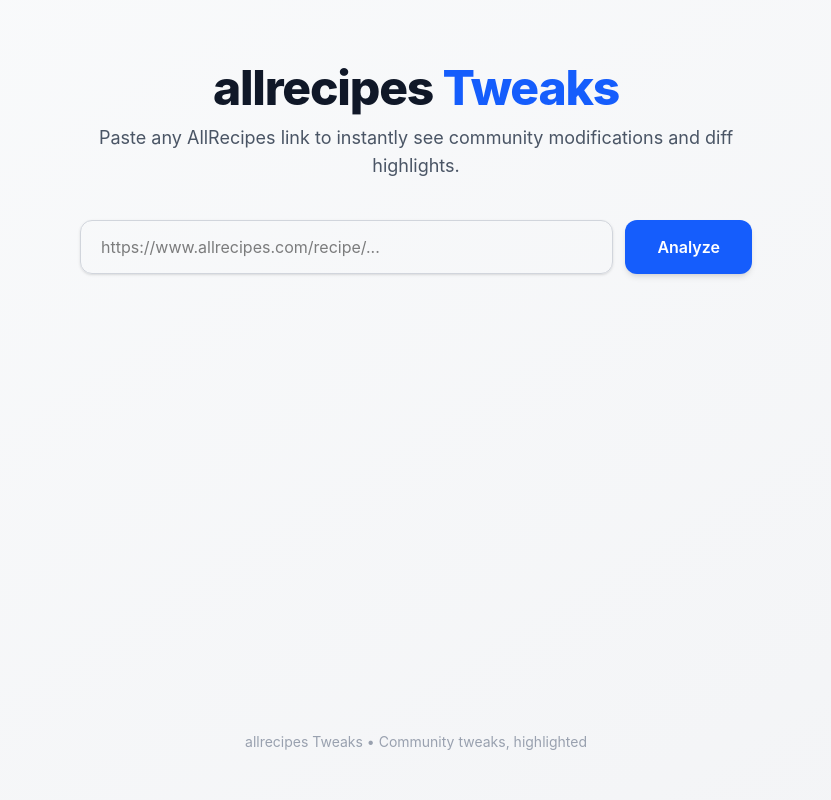
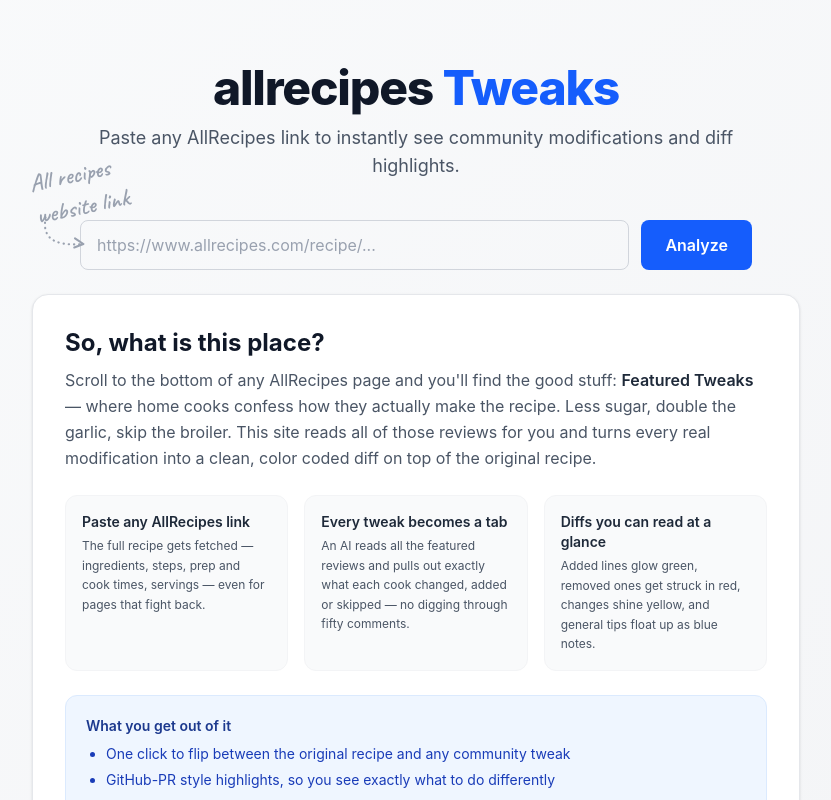
Before and after one commit to binaryrishabh/PlankRecipe, a React (Vite) app in the folder Frontend/: page / in a window 1280 px wide. Shown: the top 800 px of the page, without its empty margins (224-1055 px from the left). Built offline with nearby package versions, Linux system fonts and the light colour scheme; no server answers.

Commit message:
feat(frontend): added the summary about the website and a tag to the link

```diff
--- a/Frontend/index.html
+++ b/Frontend/index.html
@@ -2,6 +2,9 @@
 <html lang="en">
   <head>
     <meta charset="UTF-8" />
+    <link rel="preconnect" href="https://fonts.googleapis.com" />
+    <link rel="preconnect" href="https://fonts.gstatic.com" crossorigin />
+    <link href="https://fonts.googleapis.com/css2?family=Caveat:wght@600;700&display=swap" rel="stylesheet" />
     <link rel="icon" type="image/svg+xml" href="/tweak.png" />
     <meta name="viewport" content="width=device-width, initial-scale=1.0" />
     <title>Allrecipes Tweaks</title>
--- a/Frontend/src/App.tsx
+++ b/Frontend/src/App.tsx
@@ -4,27 +4,27 @@
 import { useRecipeStore } from '@/store/recipeStore';
 import { ErrorBoundary } from '@/components/ErrorBoundary';
 import { RecentRecipes } from '@/components/RecentRecipes';
+import { SiteIntro } from '@/components/SiteIntro';
 
 // split into AppContent so the error boundary can actually catch hooks crashing
 function AppContent() {
   const { loading } = useRecipeStore();
-
   return (
     <div className="min-h-screen bg-linear-to-br from-gray-50 to-gray-100 flex flex-col items-center pt-16 px-4 pb-12">
       <header className="text-center mb-10 max-w-2xl">
         <h1 className="text-4xl md:text-5xl font-extrabold tracking-tight text-gray-900 mb-3">
-          allrecipes   <span className="text-blue-600">Tweaks</span>
+          allrecipes <span className="text-blue-600">Tweaks</span>
         </h1>
         <p className="text-lg text-gray-600">
           Paste any AllRecipes link to instantly see community modifications and diff highlights.
         </p>
       </header>
-
       <main className="w-full flex flex-col items-center gap-6">
         <UrlInputForm />
         <RecentRecipes />
+        {/* fills the blank space for first timers, hides itself once they interact */}
+        <SiteIntro />
         <ErrorDisplay />
-
         {loading && (
           <div className="mt-12 flex flex-col items-center gap-4 animate-pulse">
             <div className="w-12 h-12 border-4 border-blue-600 border-t-transparent rounded-full animate-spin" />
@@ -32,10 +32,8 @@
             <p className="text-gray-400 text-sm">This may take a few seconds depending on AllRecipes.</p>
           </div>
         )}
-
         <RecipeResults />
       </main>
-
       <footer className="mt-auto pt-12 text-sm text-gray-400">
         allrecipes Tweaks &bull; Community tweaks, highlighted
       </footer>
--- /dev/null
+++ b/Frontend/src/components/SiteIntro.tsx
@@ -0,0 +1,64 @@
+import { useRecipeStore } from '@/store/recipeStore';
+
+// the friendly "what is this place" block that fills the empty homepage.
+// it shows up for anyone who hasnt interacted yet, and gets out of the way
+// the moment they analyze a link or open a saved recipe — the store flips
+// explainerDismissed inside loadBundle, which both actions go through
+export function SiteIntro() {
+  const { explainerDismissed } = useRecipeStore();
+  if (explainerDismissed) return null;
+
+  return (
+    <section className="w-full max-w-3xl">
+      <div className="bg-white border border-gray-200 rounded-2xl shadow-sm p-6 md:p-8">
+        <h2 className="text-2xl font-bold text-gray-900 mb-2">So, what is this place?</h2>
+        <p className="text-gray-600 leading-relaxed mb-6">
+          Scroll to the bottom of any AllRecipes page and you'll find the good stuff:{' '}
+          <span className="font-semibold text-gray-800">Featured Tweaks</span> — where home cooks
+          confess how they actually make the recipe. Less sugar, double the garlic, skip the
+          broiler. This site reads all of those reviews for you and turns every real modification
+          into a clean, color coded diff on top of the original recipe.
+        </p>
+
+        <div className="grid gap-4 md:grid-cols-3 mb-6">
+          <div className="rounded-xl border border-gray-100 bg-gray-50 p-4">
+            <p className="font-semibold text-gray-800 text-sm mb-1">Paste any AllRecipes link</p>
+            <p className="text-xs text-gray-600 leading-relaxed">
+              The full recipe gets fetched — ingredients, steps, prep and cook times, servings —
+              even for pages that fight back.
+            </p>
+          </div>
+          <div className="rounded-xl border border-gray-100 bg-gray-50 p-4">
+            <p className="font-semibold text-gray-800 text-sm mb-1">Every tweak becomes a tab</p>
+            <p className="text-xs text-gray-600 leading-relaxed">
+              An AI reads all the featured reviews and pulls out exactly what each cook changed,
+              added or skipped — no digging through fifty comments.
+            </p>
+          </div>
+          <div className="rounded-xl border border-gray-100 bg-gray-50 p-4">
+            <p className="font-semibold text-gray-800 text-sm mb-1">Diffs you can read at a glance</p>
+            <p className="text-xs text-gray-600 leading-relaxed">
+              Added lines glow green, removed ones get struck in red, changes shine yellow, and
+              general tips float up as blue notes.
+            </p>
+          </div>
+        </div>
+
+        <div className="bg-blue-50 border border-blue-100 rounded-xl p-4 md:p-5">
+          <p className="font-semibold text-blue-900 text-sm mb-2">What you get out of it</p>
+          <ul className="text-sm text-blue-800 space-y-1.5 list-disc pl-5">
+            <li>One click to flip between the original recipe and any community tweak</li>
+            <li>GitHub-PR style highlights, so you see exactly what to do differently</li>
+            <li>Everything you analyze is saved — revisit it instantly from the recent list up top</li>
+            <li>A re-scrape button on each saved recipe for when new tweaks show up</li>
+            <li>No account, no paywall. Paste a link and cook</li>
+          </ul>
+        </div>
+
+        <p className="mt-5 text-xs text-gray-400 italic">
+          Made for home cooks who read the reviews before they preheat the oven.
+        </p>
+      </div>
+    </section>
+  );
+}
--- /dev/null
+++ b/Frontend/src/components/UrlHintAnnotation.tsx
@@ -0,0 +1,39 @@
+// the tilted hand written note + dotted arrow straight from the mockup.
+// both pieces are absolute against the form wrapper (which is relative),
+// so the arrow head always lands on the input's left edge, mid height,
+// instead of floating somewhere below the box like the old version did
+export function UrlHintAnnotation() {
+  return (
+    <div
+      aria-hidden="true"
+      className="pointer-events-none select-none hidden md:block absolute inset-0"
+    >
+      {/* tilted note, hangs above and left of the url box */}
+      <p className="font-hand absolute -top-16 -left-12 w-28 -rotate-12 text-2xl font-semibold leading-snug text-gray-400">
+        All recipes website link
+      </p>
+      {/* dotted curve, head touches the input's left edge at mid height */}
+      <svg
+        viewBox="0 0 80 60"
+        fill="none"
+        className="absolute -left-10 -top-1 w-14 text-gray-400"
+      >
+        {/* round caps + tiny dashes make it look like hand drawn dots */}
+        <path
+          d="M8 2 C 4 26, 12 44, 62 40"
+          stroke="currentColor"
+          strokeWidth="3"
+          strokeLinecap="round"
+          strokeDasharray="0.5 7"
+        />
+        {/* arrow head, two short strokes so it stays sketchy */}
+        <path
+          d="M62 40 L 50 32 M62 40 L 49 45"
+          stroke="currentColor"
+          strokeWidth="3"
+          strokeLinecap="round"
+        />
+      </svg>
+    </div>
+  );
+}
--- a/Frontend/src/components/UrlInputForm.tsx
+++ b/Frontend/src/components/UrlInputForm.tsx
@@ -1,5 +1,6 @@
 import { useState, type FormEvent } from 'react';
 import { useRecipeStore } from '@/store/recipeStore';
+import { UrlHintAnnotation } from './UrlHintAnnotation';
 
 export function UrlInputForm() {
   const [url, setUrl] = useState('');
@@ -12,23 +13,27 @@
   };
 
   return (
-    <form onSubmit={handleSubmit} className="w-full max-w-2xl flex gap-3">
+    // relative wrapper so the hand drawn note can hang off the top left
+    <div className="relative w-full max-w-2xl">
+      <UrlHintAnnotation />
+      <form onSubmit={handleSubmit} className="w-full flex gap-3">
         <input
           type="url"
+          required
           value={url}
           onChange={(e) => setUrl(e.target.value)}
           placeholder="https://www.allrecipes.com/recipe/..."
-        required
+          className="flex-1 rounded-lg border border-gray-300 px-4 py-3 text-gray-800 placeholder-gray-400 focus:outline-none focus:ring-2 focus:ring-blue-500 focus:border-transparent"
           disabled={loading}
-        className="flex-1 px-5 py-3.5 text-base border border-gray-300 rounded-xl shadow-sm focus:outline-none focus:ring-2 focus:ring-blue-500 focus:border-transparent disabled:bg-gray-100 transition-all"
         />
         <button
           type="submit"
           disabled={loading}
-        className="px-8 py-3.5 bg-blue-600 text-white font-semibold rounded-xl shadow-md hover:bg-blue-700 active:scale-[0.98] disabled:opacity-60 disabled:cursor-not-allowed transition-all"
+          className="rounded-lg bg-blue-600 px-6 py-3 font-semibold text-white hover:bg-blue-700 disabled:opacity-60 disabled:cursor-not-allowed transition-colors"
         >
           {loading ? 'Analyzing...' : 'Analyze'}
         </button>
       </form>
+    </div>
   );
 }
--- a/Frontend/src/index.css
+++ b/Frontend/src/index.css
@@ -1,4 +1,9 @@
 @import "tailwindcss";
+
+/* hand writing font for the mockup annotation, caveat is loaded in index.html */
+.font-hand {
+  font-family: "Caveat", "Segoe Script", "Comic Sans MS", cursive;
+}
 
 /* Custom scrollbar for raw JSON preview */
 pre::-webkit-scrollbar {
--- a/Frontend/src/store/recipeStore.ts
+++ b/Frontend/src/store/recipeStore.ts
@@ -71,6 +71,9 @@
   error: string | null;
   // which tweak the user is currently looking at, null means the plain original
   selectedTweakId: string | null;
+  // flipped true on first analyze / chip click, hides the newbie explainer
+  explainerDismissed: boolean;
+
   loadBundle: (url: string, opts?: { refresh?: boolean }) => Promise<void>;
   loadHistory: () => Promise<void>;
   selectTweak: (id: string) => void;
@@ -84,9 +87,11 @@
   loading: false,
   error: null,
   selectedTweakId: null,
+  explainerDismissed: false,
 
   loadBundle: async (url: string, opts?: { refresh?: boolean }) => {
-    set({ loading: true, error: null, selectedTweakId: null });
+    // any real interaction means they get the ui now, bye bye explainer
+    set({ loading: true, error: null, selectedTweakId: null, explainerDismissed: true });
     try {
       const rawBundle = await fetchRecipeBundle(url, opts?.refresh);
       // run it through the sanatizer before putting it in state
@@ -107,7 +112,6 @@
     try {
       const raw = await fetchHistory();
       const safe = Array.isArray(raw) ? raw : [];
-
       // every bundle goes through the same sanatizer as the main flow.
       // one bad entry should get skipped, not nuke the whole list
       const clean: RecipeBundle[] = [];
@@ -118,7 +122,6 @@
           // skip this one bad row silently
         }
       }
-
       set({ history: clean });
     } catch (err) {
       // history is a nice-to-have, never let it break the main page
```
Also changed, not shown: Frontend/src/components/RecentRecipes.tsx (+19 -55 lines). Lines whose indentation alone changed are shown as unchanged.
